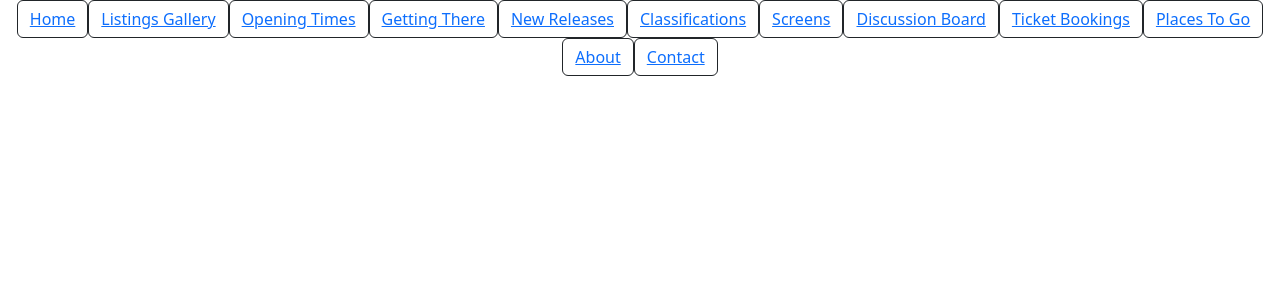
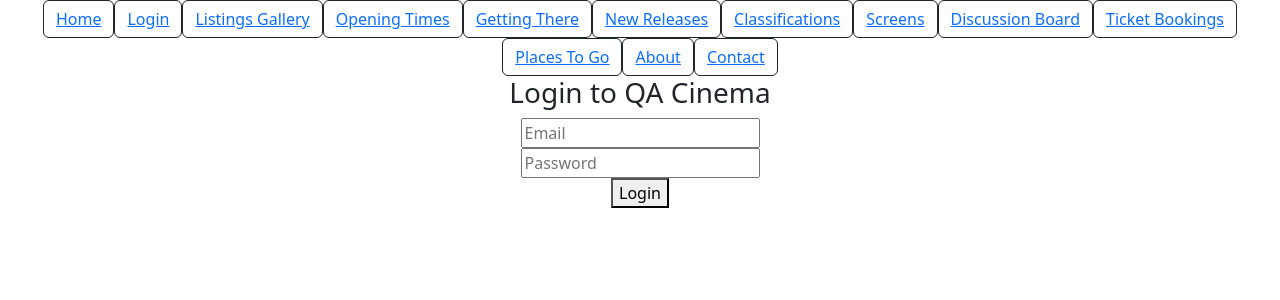
Before and after one commit to QAC-Sierra/QACinemas, a React (Create React App) app in the folder qac-site/: page /login in a window 1280 px wide. Shown: the top 300 px of the page. Built offline with nearby package versions, Linux system fonts and the light colour scheme.

Commit message:
qac-91 #done #comment created the initial log in page

```diff
--- /dev/null
+++ b/qac-site/src/components/LogInSignUp.jsx
@@ -0,0 +1,29 @@
+import React from "react";
+
+const LogInSignUp = () => {
+
+    const submitForm = (event) => {
+        event.preventDefault();
+        alert("form submitted");
+    }
+
+    return (
+        <div>
+            <div>
+                <h3>Login to QA Cinema</h3>
+            </div>
+            <form onSubmit={submitForm}>
+                <div>
+                    <input type="text" name="email" placeholder="Email" />
+                </div>
+                <div>
+                    <input type="password" name="password" placeholder="Password" />
+                </div>
+                <div>
+                    <button type="submit">Login</button>
+                </div>
+            </form>
+        </div>
+    );
+}
+export default LogInSignUp;
--- a/qac-site/src/components/NavigationBar.jsx
+++ b/qac-site/src/components/NavigationBar.jsx
@@ -12,6 +12,7 @@ import OpeningTimes from './OpeningTimes';
 import PlacesToGo from './PlacesToGo';
 import Screens from './Screens';
 import TicketBookings from './TicketBookings';
+import LogInSignUp from './LogInSignUp';
 
 
 const NavigationBar = () => {
@@ -22,6 +23,9 @@ const NavigationBar = () => {
         <nav>
             <button type="button" className="btn btn-outline-dark">
               <Link to="/">Home</Link>
+            </button>
+            <button type="button" className="btn btn-outline-dark">
+              <Link to="/login">Login</Link>
             </button>
             <button type="button" className="btn btn-outline-dark">
               <Link className='link' to="/listings-gallery">Listings Gallery</Link>
@@ -61,6 +65,7 @@ const NavigationBar = () => {
 
       <Routes>
         <Route path="/" element={<HomePage />} />
+        <Route path="/login" element={<LogInSignUp />} />
         <Route path="/listings-gallery" element={<ListingsGallery />} />
         <Route path="/opening-times" element={<OpeningTimes />} />
         <Route path="/getting-there" element={<GettingThere />} />
```
